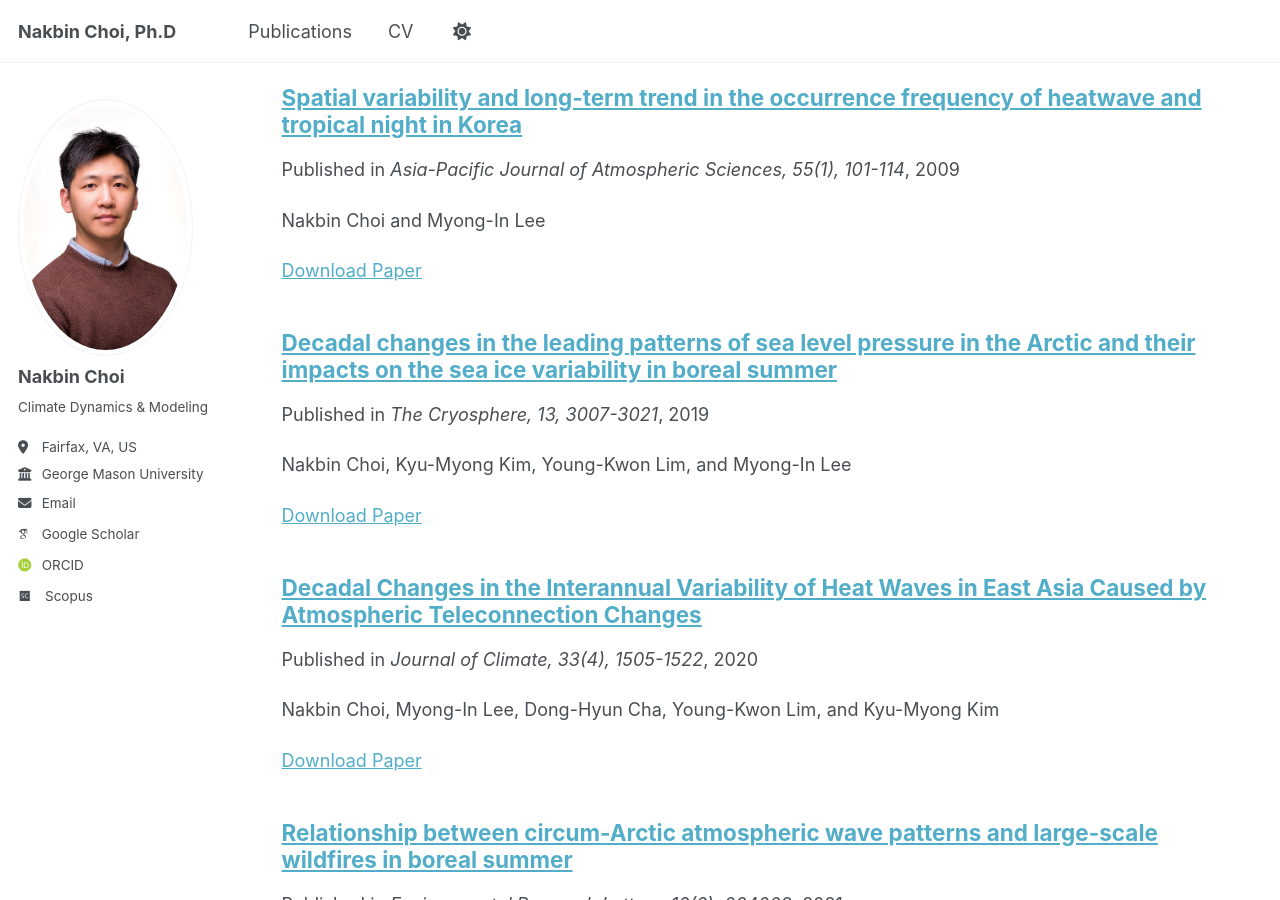
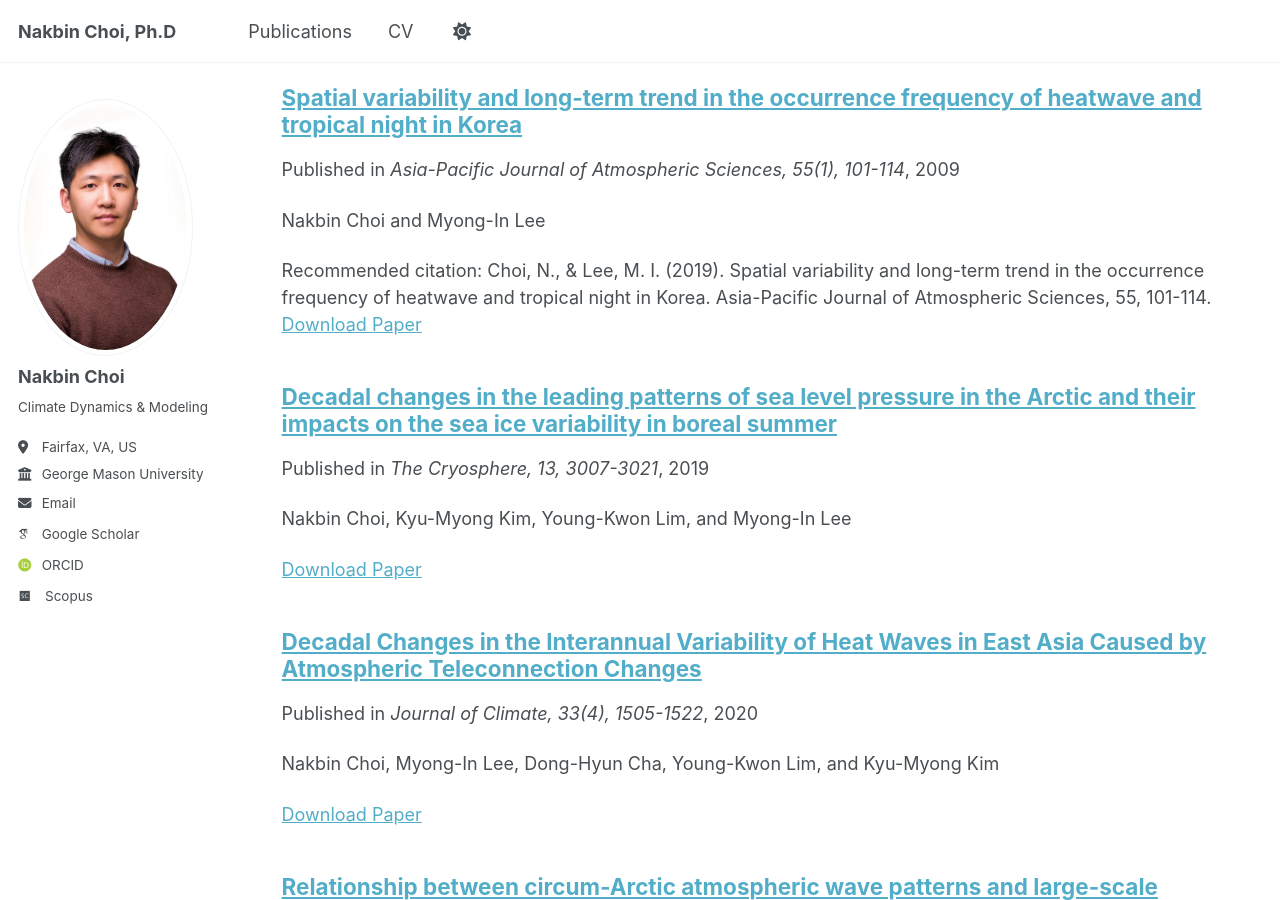
Before and after one commit to nakbin/profile, a Jekyll site: the page built from _pages/sitemap.md, in a window 1280 px wide and 900 px high, scrolled down 3879 px. Built offline with Jekyll 4.4.1, drawn with Linux system fonts in a browser that asks for light colours; some web fonts are replaced.

Commit message:
Update and rename 01.choi_and_lee_2019.md to 2009-02-01-choi.md

```diff
--- a/_publications/01.choi_and_lee_2019.md
+++ b/_publications/2009-02-01-choi.md
@@ -2,14 +2,14 @@
 title: "Spatial variability and long-term trend in the occurrence frequency of heatwave and tropical night in Korea"
 collection: publications
 category: manuscripts
-permalink: /publication/01.choi_and_lee_2019
+permalink: /publication/2009-02-01-choi
 excerpt: 'Nakbin Choi and Myong-In Lee'
 date: 2009-02-01
 venue: 'Asia-Pacific Journal of Atmospheric Sciences, 55(1), 101-114'
 #slidesurl: 'http://academicpages.github.io/files/slides1.pdf'
 paperurl: 'https://link.springer.com/article/10.1007/s13143-018-00101-w'
 #bibtexurl: 'http://academicpages.github.io/files/bibtex1.bib'
-#citation: 'Your Name, You. (2009). &quot;Paper Title Number 1.&quot; <i>Journal 1</i>. 1(1).'
+citation: 'Choi, N., & Lee, M. I. (2019). Spatial variability and long-term trend in the occurrence frequency of heatwave and tropical night in Korea. Asia-Pacific Journal of Atmospheric Sciences, 55, 101-114.'
 ---
 
 **Abstract**
```
